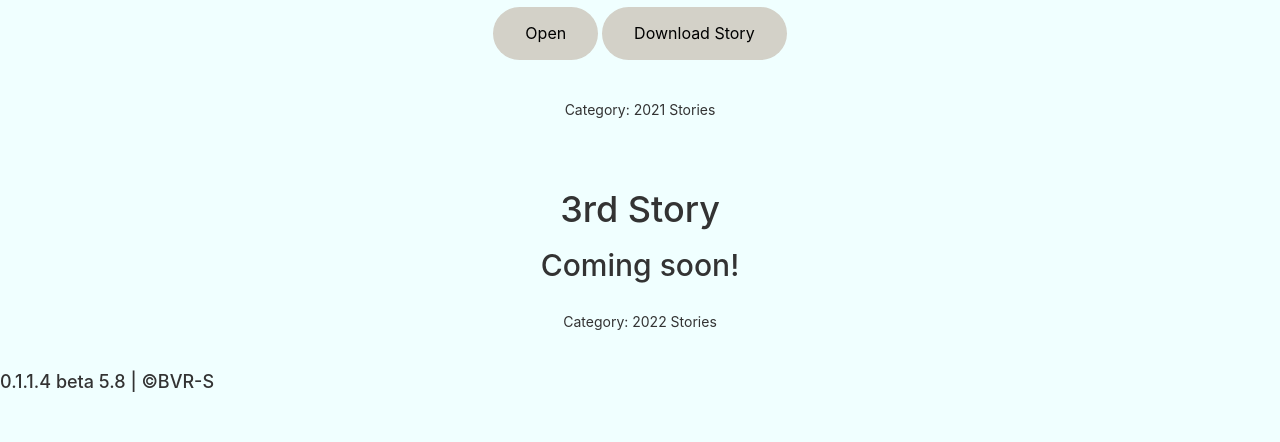
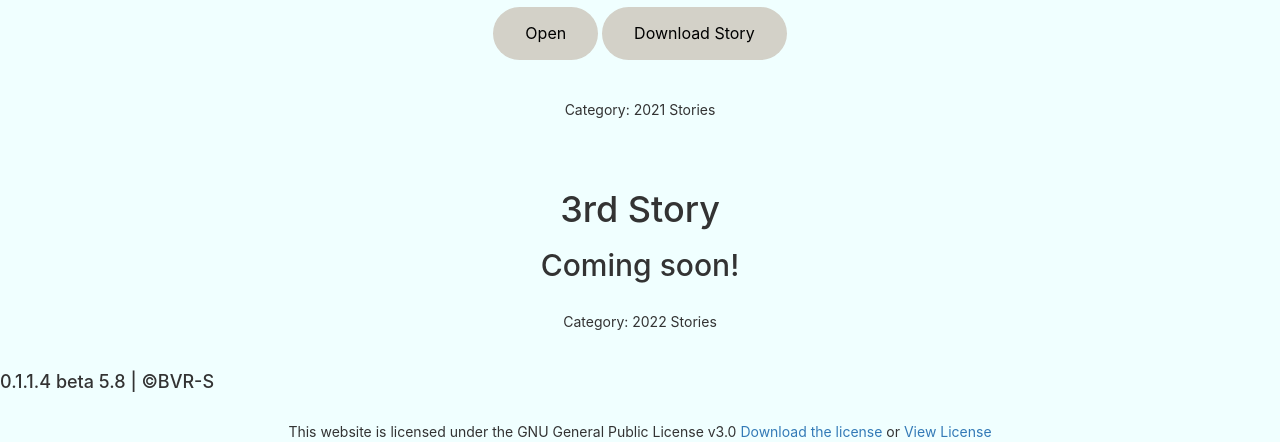
Before and after one commit to VedhanshB/BVR-S, a plain HTML site: page index.html in a window 1280 px wide. Shown: the part 594-1036 px from the top of the page. Before the commit the page ends 996 px from the top, so only its background shows below. Drawn offline with nearby package versions, Linux system fonts and the light colour scheme.

Commit message:
0.1.1.4 beta 5.8

```diff
--- a/index.html
+++ b/index.html
@@ -89,6 +89,13 @@
     <br>
 
     <h4>0.1.1.4 beta 5.8 | ©BVR-S</h4>
+    <br>
+    <center>
+        This website is licensed under the GNU General Public License v3.0
+        <a href="LICENSE">Download the license</a>
+        or
+        <a href="https://github.com/VedhanshB/BVR-S/blob/main/LICENSE">View License</a>
+    </center>
 </body>
 
 </html>
```
